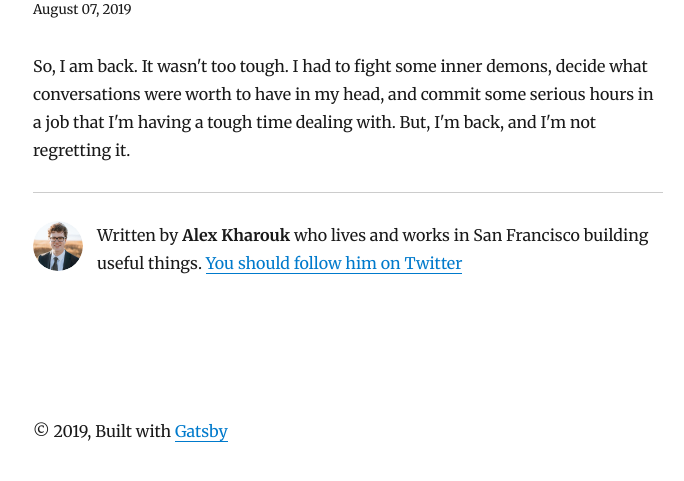
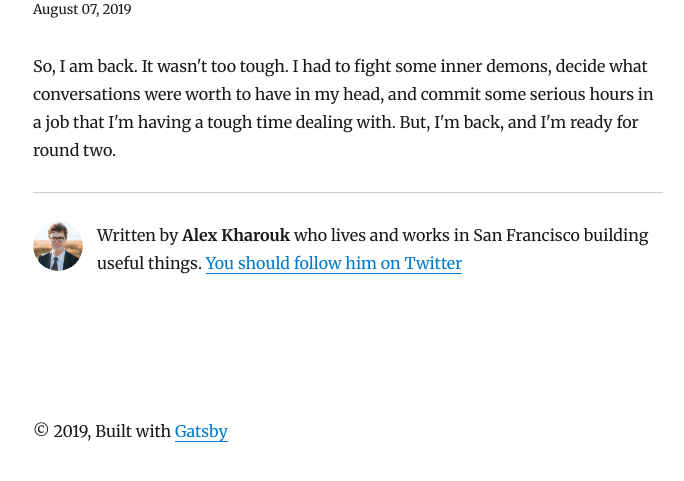
Before and after one commit to Kharouk/old-blog-site, a Gatsby site: page /blogs/im-back/ in a window 1280 px wide. Shown: the part 143-624 px from the top of the page, without its empty margins (292-976 px from the left). Built offline with nearby package versions, Linux system fonts and the light colour scheme; Gatsby itself is replaced by a stand-in of ours; some packages are replaced by stand-ins of ours.

Commit message:
fix wording

```diff
--- a/blog/content/posts/im-back/index.md
+++ b/blog/content/posts/im-back/index.md
@@ -4,4 +4,4 @@ date: "2019-08-07T20:40:32.169Z"
 description: "I am back. Tired of trying to set up medium or figure out another blog generator in a language I'm not using day to day."
 ---
 
-So, I am back. It wasn't too tough. I had to fight some inner demons, decide what conversations were worth to have in my head, and commit some serious hours in a job that I'm having a tough time dealing with. But, I'm back, and I'm not regretting it.
+So, I am back. It wasn't too tough. I had to fight some inner demons, decide what conversations were worth to have in my head, and commit some serious hours in a job that I'm having a tough time dealing with. But, I'm back, and I'm ready for round two.
```
